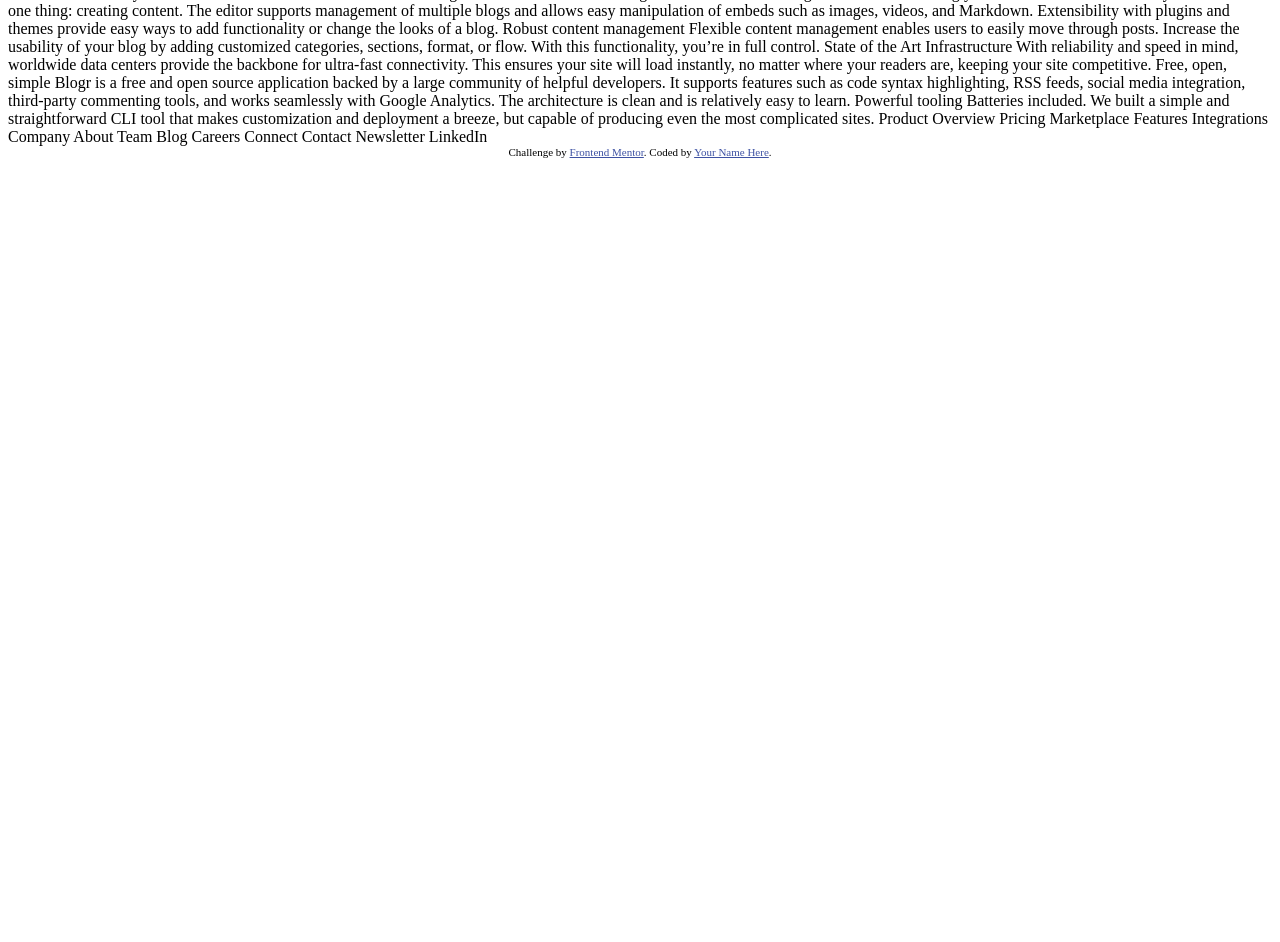
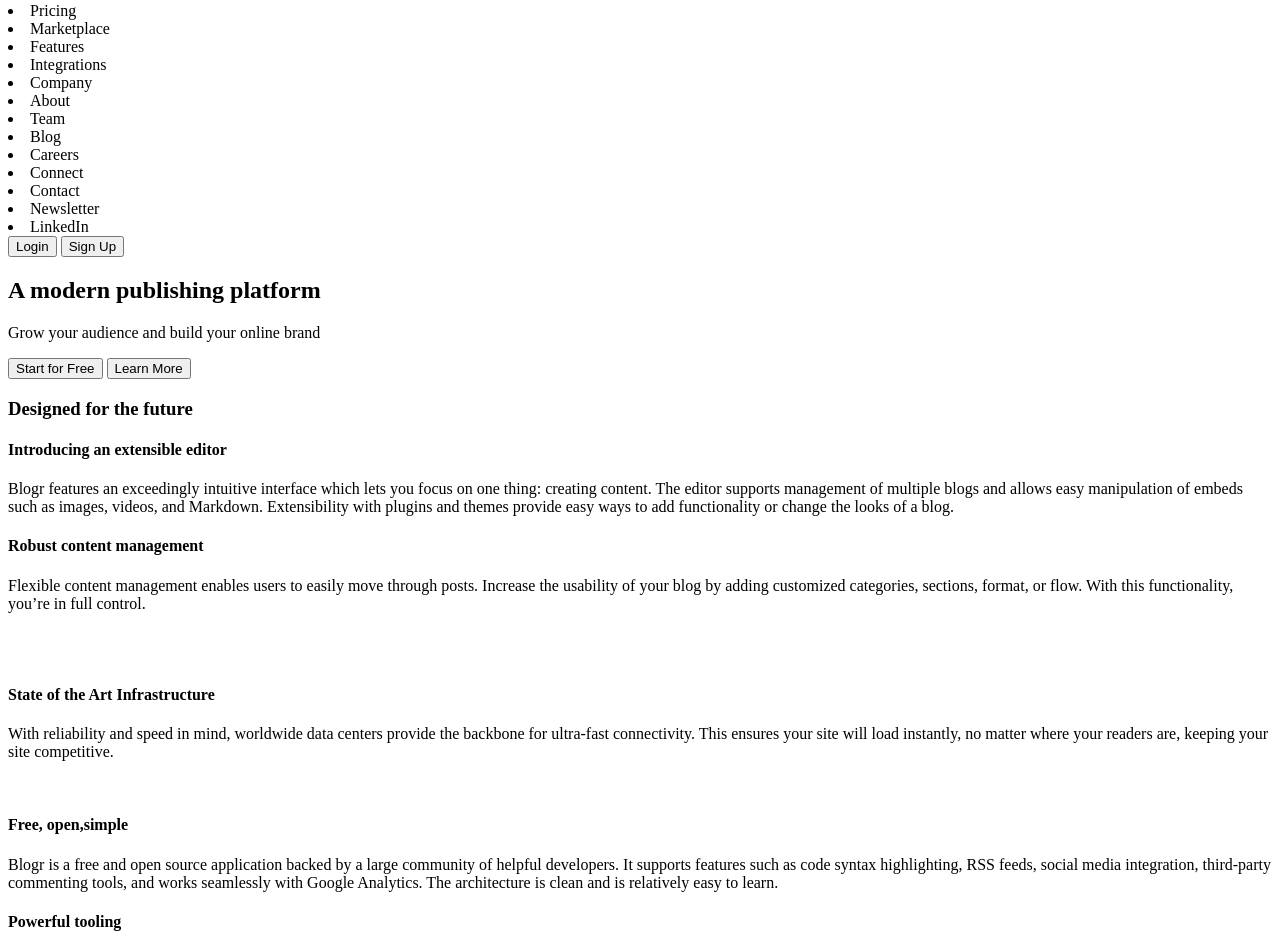
Before and after one commit to carissaayo/blogr-landing-page, a plain HTML site: page index.html in a window 1280 px wide. Shown: the part 42-984 px from the top of the page. Before the commit the page ends 800 px from the top, so only its background shows below. Drawn offline with Linux system fonts and the light colour scheme.

Commit message:
done with the markup

```diff
--- a/index.html
+++ b/index.html
@@ -1,99 +1,177 @@
 <!DOCTYPE html>
 <html lang="en">
   <head>
-  <meta charset="UTF-8">
-  <meta name="viewport" content="width=device-width, initial-scale=1.0"> <!-- displays site properly based on user's device -->
+    <meta charset="UTF-8" />
+    <meta name="viewport" content="width=device-width, initial-scale=1.0" />
+    <!-- displays site properly based on user's device -->
 
-  <link rel="icon" type="image/png" sizes="32x32" href="./images/favicon-32x32.png">
+    <link
+      rel="icon"
+      type="image/png"
+      sizes="32x32"
+      href="./images/favicon-32x32.png"
+    />
 
     <title>Frontend Mentor | [Blogr]</title>
 
     <!-- Feel free to remove these styles or customise in your own stylesheet 👍 -->
     <style>
-    .attribution { font-size: 11px; text-align: center; }
-    .attribution a { color: hsl(228, 45%, 44%); }
+      .attribution {
+        font-size: 11px;
+        text-align: center;
+      }
+      .attribution a {
+        color: hsl(228, 45%, 44%);
+      }
     </style>
   </head>
   <body>
-  Product
+    <main id="main-con">
+      <section id="top-part">
+        <header>
+          <div class="logo-con">
+            <img src="" alt="logo" />
+          </div>
+          <nav class="nav-con">
+            <section>
+              <li>Product</li>
+              <div>
+                <li>Pricing</li>
+                <li>Marketplace</li>
+                <li>Features</li>
+                <li>Integrations</li>
+              </div>
+            </section>
+            <section>
+              <li>Company</li>
 
-  Overview
-  Pricing
-  Marketplace
-  Features
-  Integrations
-
-  Company
-
-  About
-  Team
-  Blog
-  Careers
-
-  Connect
-
-  Contact
-  Newsletter
-  LinkedIn
-
-  Login
-  Sign Up
-
-  A modern publishing platform
-  Grow your audience and build your online brand
-
-  Start for Free
-  Learn More
-
-  Designed for the future
-
-  Introducing an extensible editor
-  Blogr features an exceedingly intuitive interface which lets you focus on one thing: creating content.
-  The editor supports management of multiple blogs and allows easy manipulation of embeds such as images,
-  videos, and Markdown. Extensibility with plugins and themes provide easy ways to add functionality or
+              <div>
+                <li>About</li>
+                <li>Team</li>
+                <li>Blog</li>
+                <li>Careers</li>
+              </div>
+            </section>
+            <section>
+              <li>Connect</li>
+              <div>
+                <li>Contact</li>
+                <li>Newsletter</li>
+                <li>LinkedIn</li>
+              </div>
+            </section>
+          </nav>
+          <div class="login-con">
+            <button>Login</button>
+            <button>Sign Up</button>
+          </div>
+        </header>
+        <section id="hero-con">
+          <h2>A modern publishing platform</h2>
+          <p>Grow your audience and build your online brand</p>
+          <div class="btn-con">
+            <button>Start for Free</button>
+            <button>Learn More</button>
+          </div>
+        </section>
+      </section>
+      <section class="future">
+        <h3>Designed for the future</h3>
+        <div class="future-flex-con">
+          <div class="text-con">
+            <div class="text1">
+              <h4>Introducing an extensible editor</h4>
+              <p>
+                Blogr features an exceedingly intuitive interface which lets you
+                focus on one thing: creating content. The editor supports
+                management of multiple blogs and allows easy manipulation of
+                embeds such as images, videos, and Markdown. Extensibility with
+                plugins and themes provide easy ways to add functionality or
                 change the looks of a blog.
-
-  Robust content management
-  Flexible content management enables users to easily move through posts. Increase the usability of your blog
-  by adding customized categories, sections, format, or flow. With this functionality, you’re in full control.
-
-  State of the Art Infrastructure
-  With reliability and speed in mind, worldwide data centers provide the backbone for ultra-fast connectivity.
-  This ensures your site will load instantly, no matter where your readers are, keeping your site competitive.
-
-  Free, open, simple
-  Blogr is a free and open source application backed by a large community of helpful developers. It supports
-  features such as code syntax highlighting, RSS feeds, social media integration, third-party commenting tools,
-  and works seamlessly with Google Analytics. The architecture is clean and is relatively easy to learn.
-
-  Powerful tooling
-  Batteries included. We built a simple and straightforward CLI tool that makes customization and deployment a breeze, but
+              </p>
+            </div>
+            <div class="text2">
+              <h4>Robust content management</h4>
+              <p>
+                Flexible content management enables users to easily move through
+                posts. Increase the usability of your blog by adding customized
+                categories, sections, format, or flow. With this functionality,
+                you’re in full control.
+              </p>
+            </div>
+          </div>
+          <div class="img-con">
+            <img src="" alt="" />
+          </div>
+        </div>
+      </section>
+      <section class="art">
+        <div class="art-flex-con">
+          <div class="img-con">
+            <img src="" alt="" />
+          </div>
+          <div class="art-text-con">
+            <h4>State of the Art Infrastructure</h4>
+            <p>
+              With reliability and speed in mind, worldwide data centers provide
+              the backbone for ultra-fast connectivity. This ensures your site
+              will load instantly, no matter where your readers are, keeping
+              your site competitive.
+            </p>
+          </div>
+        </div>
+      </section>
+      <section class="simple">
+        <div class="simple-con">
+          <div class="img-con">
+            <img src="" alt="" />
+          </div>
+          <div class="simple-main-text-con">
+            <div class="simple-min-text-con">
+              <h4>Free, open,simple</h4>
+              <p>
+                Blogr is a free and open source application backed by a large
+                community of helpful developers. It supports features such as
+                code syntax highlighting, RSS feeds, social media integration,
+                third-party commenting tools, and works seamlessly with Google
+                Analytics. The architecture is clean and is relatively easy to
+                learn.
+              </p>
+            </div>
+            <div class="simple-min-text-con">
+              <h4>Powerful tooling</h4>
+              <p>
+                Batteries included. We built a simple and straightforward CLI
+                tool that makes customization and deployment a breeze, but
                 capable of producing even the most complicated sites.
-
-  Product
-
-  Overview
-  Pricing
-  Marketplace
-  Features
-  Integrations
-
-  Company
-
-  About
-  Team
-  Blog
-  Careers
-
-  Connect
-
-  Contact
-  Newsletter
-  LinkedIn
-
+              </p>
+            </div>
+          </div>
+        </div>
+      </section>
+      <footer>
+        <ul>
+          <li>Company</li>
+          <li>About</li>
+          <li>Team</li>
+          <li>Blog</li>
+          <li>Careers</li>
+        </ul>
+        <ul>
+          <li>Connect</li>
+          <li>Contact</li>
+          <li>Newsletter</li>
+          <li>LinkedIn</li>
+        </ul>
+      </footer>
+    </main>
+    Product Overview Pricing Marketplace Features Integrations
     <div class="attribution">
-    Challenge by <a href="https://www.frontendmentor.io?ref=challenge" target="_blank">Frontend Mentor</a>.
-    Coded by <a href="#">Your Name Here</a>.
+      Challenge by
+      <a href="https://www.frontendmentor.io?ref=challenge" target="_blank"
+        >Frontend Mentor</a
+      >. Coded by
+      <a target="_blank" href="https://yussufajao.netlify.app/">Yussuf Ajao</a>.
     </div>
   </body>
 </html>
```
Lines whose indentation alone changed are shown as unchanged.
